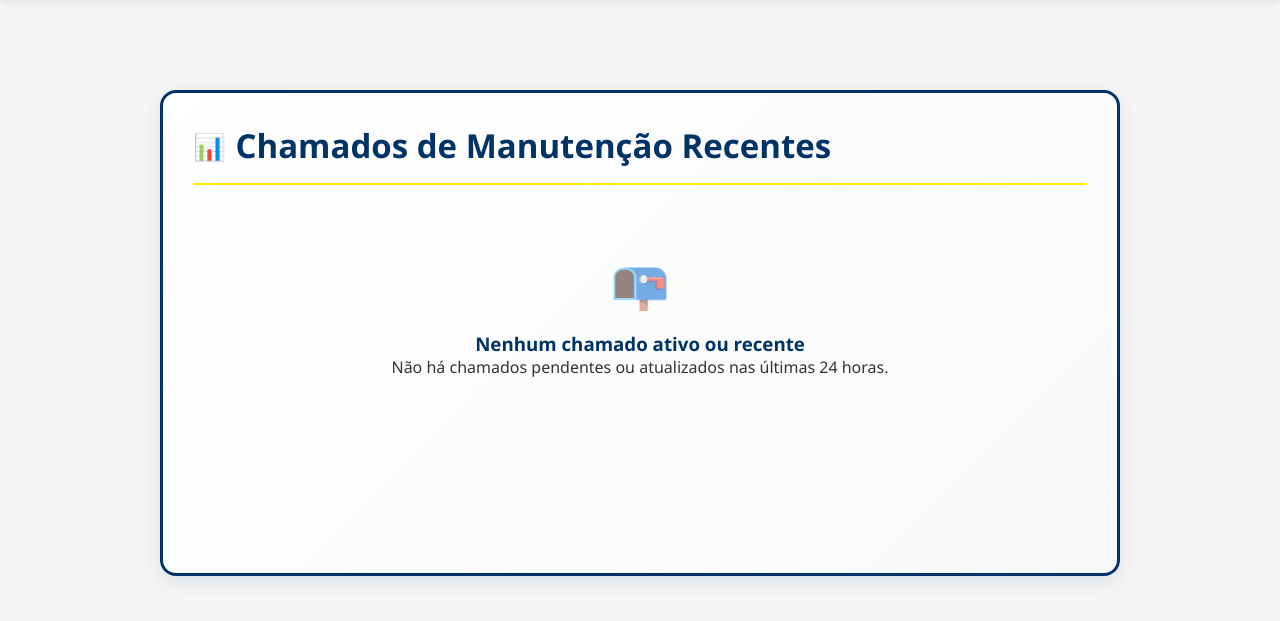
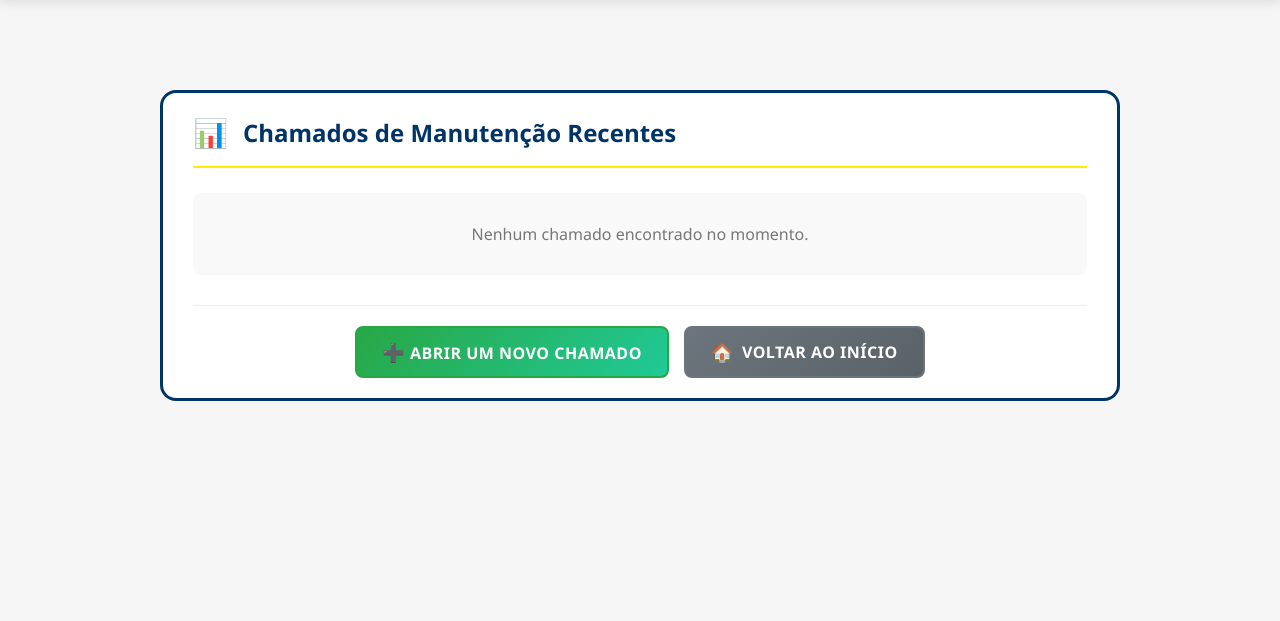
Before and after one commit to LuciosSB/sistema-de-gerenciamento-controle, a Flask app: page /lista_solicitacoes in a window 1280 px wide. Shown: the part 118-739 px from the top of the page. Run offline with Flask 3, Linux system fonts and the light colour scheme; data that the repository does not hold is empty.

Commit message:
Atualizei o bug de ficar trancado no na lista_solicitacoes e coloquei o softdelete

```diff
--- a/app.py
+++ b/app.py
@@ -202,7 +202,9 @@ def portal_solicitacoes():
 @login_required
 @permission_required('gerenciar_solicitacoes')
 def gerenciar_solicitacoes():
-    todas_as_solicitacoes = Solicitacao.query.order_by(Solicitacao.data_solicitacao.desc()).all()
+    # Adicione o filtro aqui para não mostrar os excluídos
+    todas_as_solicitacoes = Solicitacao.query.filter(Solicitacao.status != 'excluido').order_by(Solicitacao.data_solicitacao.desc()).all()
+
     limite_de_tempo = datetime.utcnow() - timedelta(days=1)
     solicitacoes_visiveis = [s for s in todas_as_solicitacoes if not (s.status == 'entregue' and s.data_atualizacao and s.data_atualizacao < limite_de_tempo)]
     return render_template('gerenciar_solicitacoes.html', solicitacoes=solicitacoes_visiveis)
@@ -243,15 +245,20 @@ def atualizar_status_solicitacao(solicitacao_id):
         flash(f'Erro ao atualizar status: {e}', 'error')
     return redirect(url_for('gerenciar_solicitacoes_detalhes', solicitacao_id=solicitacao_id))
 
+# NOVO CÓDIGO -
 @app.route('/excluir_solicitacao/<int:solicitacao_id>', methods=['POST'])
 @login_required
 @permission_required('gerenciar_solicitacoes')
 def excluir_solicitacao(solicitacao_id):
     try:
         solicitacao = Solicitacao.query.get_or_404(solicitacao_id)
-        db.session.delete(solicitacao)
+
+        # Em vez de deletar, mudamos o status e a data de atualização
+        solicitacao.status = 'excluido'
+        solicitacao.data_atualizacao = datetime.utcnow()
+
         db.session.commit()
-        flash(f'Chamado #{solicitacao_id} excluído com sucesso.', 'success')
+        flash(f'Chamado #{solicitacao.id} foi movido para a lixeira.', 'success')
     except Exception as e:
         db.session.rollback()
         flash(f'Erro ao excluir chamado: {e}', 'error')
@@ -538,17 +545,22 @@ def excluir_usuario(usuario_id):
 
     return redirect(url_for('lista_usuarios'))
 
+# SUBSTITUA PELA VERSÃO ABAIXO
 @app.route('/lista_solicitacoes')
 def lista_solicitacoes():
     """
-    Exibe uma lista pública de chamados recentes.
-    Chamados com status 'rejeitada' ou 'entregue' são exibidos por apenas 24 horas.
+    Exibe uma lista pública de chamados recentes com filtros inteligentes.
     """
+
     limite_de_tempo = datetime.utcnow() - timedelta(days=1)
+
     solicitacoes_visiveis = Solicitacao.query.filter(
         db.or_(
             Solicitacao.status.notin_(['rejeitada', 'entregue']),
-            Solicitacao.data_atualizacao > limite_de_tempo
+            db.and_(
+                Solicitacao.data_atualizacao.isnot(None),
+                Solicitacao.data_atualizacao > limite_de_tempo
+            )
         )
     ).order_by(Solicitacao.data_solicitacao.desc()).all()
 
--- a/static/login_style.css
+++ b/static/login_style.css
@@ -1086,3 +1086,127 @@ header {
 .empty-list h3 {
     color: #003366;
 }
+
+/* ===== ESTILOS PARA NOVA PÁGINA DE ACOMPANHAMENTO ===== */
+
+.acompanhamento-container {
+    background-color: #fff;
+    border: 3px solid #003366;
+    border-radius: 16px;
+    padding: 20px 30px;
+    margin-top: 30px;
+}
+
+.acompanhamento-header {
+    display: flex;
+    align-items: center;
+    gap: 15px;
+    color: #003366;
+    border-bottom: 2px solid #feed00;
+    padding-bottom: 15px;
+    margin-bottom: 25px;
+}
+
+.acompanhamento-header h1 {
+    font-size: 24px;
+    margin: 0;
+}
+
+.acompanhamento-icon {
+    font-size: 28px;
+}
+
+.acompanhamento-lista {
+    display: flex;
+    flex-direction: column;
+    gap: 15px;
+}
+
+.chamado-card {
+    border: 1px solid #ddd;
+    border-left-width: 6px;
+    border-radius: 8px;
+    background-color: #fdfdfd;
+    padding: 15px 20px;
+    transition: box-shadow 0.3s ease;
+}
+
+.chamado-card:hover {
+    box-shadow: 0 4px 15px rgba(0,0,0,0.08);
+}
+
+.card-header {
+    display: flex;
+    justify-content: space-between;
+    align-items: flex-start;
+    gap: 10px;
+    margin-bottom: 10px;
+}
+
+.card-titulo {
+    font-size: 18px;
+    font-weight: 600;
+    color: #333;
+    margin: 0;
+}
+
+.card-status {
+    font-size: 12px;
+    font-weight: bold;
+    color: white;
+    padding: 4px 12px;
+    border-radius: 15px;
+    text-transform: uppercase;
+    white-space: nowrap;
+}
+
+.card-body {
+    font-size: 14px;
+    color: #555;
+    padding-top: 10px;
+    border-top: 1px solid #f0f0f0;
+}
+
+.card-body p {
+    margin: 5px 0;
+}
+
+.chamado-card-empty {
+    text-align: center;
+    padding: 30px;
+    color: #777;
+    background-color: #f9f9f9;
+    border-radius: 8px;
+}
+
+/* Cores das bordas e dos status dos cards */
+.chamado-card.status-pendente { border-left-color: #ffc107; }
+.chamado-card.status-pendente .card-status { background-color: #ffc107; color: #333; }
+
+.chamado-card.status-aprovada { border-left-color: #28a745; }
+.chamado-card.status-aprovada .card-status { background-color: #28a745; }
+
+.chamado-card.status-rejeitada { border-left-color: #dc3545; }
+.chamado-card.status-rejeitada .card-status { background-color: #dc3545; }
+
+.chamado-card.status-entregue { border-left-color: #17a2b8; }
+.chamado-card.status-entregue .card-status { background-color: #17a2b8; }
+
+.chamado-card.status-excluido { border-left-color: #6c757d; }
+.chamado-card.status-excluido .card-status { background-color: #6c757d; }
+
+
+.acompanhamento-actions {
+    display: flex;
+    justify-content: center;
+    gap: 15px;
+    margin-top: 30px;
+    padding-top: 20px;
+    border-top: 1px solid #eee;
+}
+
+/* Adicione este estilo ao final do seu login_style.css */
+
+.chamado-card.status-excluido { border-left-color: #6c757d; }
+.chamado-card.status-excluido .card-status { background-color: #6c757d; }
+.chamado-card.status-excluido .card-titulo { text-decoration: line-through; color: #6c757d; }
--- a/templates/lista_solicitacoes.html
+++ b/templates/lista_solicitacoes.html
@@ -18,40 +18,36 @@
         </div>
     </header>
 
-    <div class="container">
-        <div class="list-container">
-            <div class="list-title">
-                <span class="list-icon">📊</span>
-                <h2>Chamados de Manutenção Recentes</h2>
+    <main class="container">
+        <div class="acompanhamento-container">
+            <div class="acompanhamento-header">
+                <span class="acompanhamento-icon">📊</span>
+                <h1>Chamados de Manutenção Recentes</h1>
             </div>
 
-            {% if solicitacoes %}
-                {% for solicitacao in solicitacoes %}
-                <div class="solicitation-item-public">
-                    <div class="solicitation-header-public">
-                        <div class="solicitation-title-public">
-                            #{{ solicitacao.id }} - {{ solicitacao.titulo }}
+            <div class="acompanhamento-lista">
+                {% if solicitacoes %}
+                    {% for solicitacao in solicitacoes %}
+                    <article class="chamado-card status-{{ solicitacao.status }}">
+                        <div class="card-header">
+                            <h2 class="card-titulo">#{{ solicitacao.id }} - {{ solicitacao.titulo }}</h2>
+                            <span class="card-status">{{ solicitacao.status|replace('_', ' ')|capitalize }}</span>
                         </div>
-                        <div class="solicitation-status-public status-{{ solicitacao.status }}">
-                            {{ solicitacao.status|replace('_', ' ')|capitalize }}
+                        <div class="card-body">
+                            <p><strong>Solicitante:</strong> {{ solicitacao.nome_solicitante }}</p>
+                            <p><strong>Setor:</strong> {{ solicitacao.setor }}</p>
+                            <p><strong>Abertura:</strong> {{ solicitacao.data_solicitacao|localtime }}</p>
                         </div>
+                    </article>
+                    {% endfor %}
+                {% else %}
+                    <div class="chamado-card-empty">
+                        <p>Nenhum chamado encontrado no momento.</p>
                     </div>
-                    <div class="solicitation-details-public">
-                        <span><strong>Solicitante:</strong> {{ solicitacao.nome_solicitante }}</span>
-                        <span><strong>Setor:</strong> {{ solicitacao.setor }}</span>
-                        <span><strong>Abertura:</strong> {{ solicitacao.data_solicitacao|localtime }}</span>
-                    </div>
-                </div>
-                {% endfor %}
-            {% else %}
-                <div class="empty-list">
-                    <div class="empty-icon">📭</div>
-                    <h3>Nenhum chamado ativo ou recente</h3>
-                    <p>Não há chamados pendentes ou atualizados nas últimas 24 horas.</p>
-                </div>
-            {% endif %}
+                {% endif %}
+            </div>
 
-             <div class="form-actions-container" style="border-top: 2px solid #feed00; margin-top: 30px;">
+            <div class="acompanhamento-actions">
                 <a href="{{ url_for('portal_solicitacoes') }}" class="btn btn-solicitar">
                     <span class="btn-icon">➕</span>
                     Abrir um Novo Chamado
@@ -62,6 +58,7 @@
                 </a>
             </div>
         </div>
-    </div>
+    </main>
+
 </body>
 </html>
```
Also changed, not shown: templates/portal_solicitacoes.html (+10 -1 lines).
